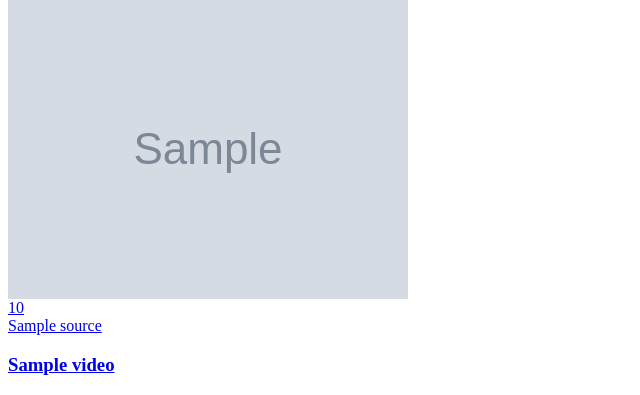
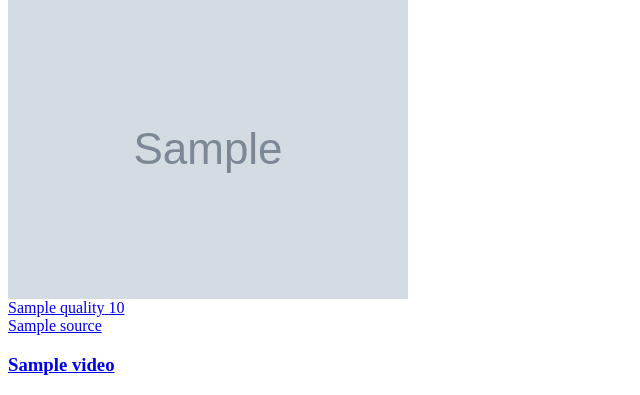
Before and after one commit to FastZet/MetaStream, a FastAPI app: template app/templates/results.html in a window 1280 px wide. Shown: the part 74-469 px from the top of the page, without its empty margins (0-640 px from the left). Run offline with FastAPI, Linux system fonts and the light colour scheme; the template is opened without the code that fills it: most values are stand-ins (such as "Sample title", 1, 10 or a date in 2020); grey boxes marked "Sample" are stand-in pictures; some libraries are stand-ins or nearby versions.

Commit message:
Update results.html
ui: fix rating display and add quality badge

```diff
--- a/app/templates/results.html
+++ b/app/templates/results.html
@@ -1,5 +1,4 @@
 {% if results %}
-    <!-- Metadata Header -->
     <div class="flex justify-between items-center mb-6 px-2">
         <h2 class="text-gray-400 text-sm">
             Found <span class="text-white font-bold">{{ count }}</span> results in <span class="text-white font-bold">{{ time }}s</span>
@@ -7,53 +6,56 @@
         <span class="text-xs text-gray-600 bg-gray-900 px-2 py-1 rounded">Page {{ page }}</span>
     </div>
 
-    <!-- The Grid: 2 cols mobile, 5 cols desktop (lg breakpoint) -->
     <div class="grid grid-cols-2 lg:grid-cols-5 gap-4 mb-12">
         {% for video in results %}
         <a href="{{ video.url }}" target="_blank" rel="noopener noreferrer" class="group block bg-gray-900 rounded-lg overflow-hidden hover:ring-2 hover:ring-red-600 transition-all duration-200 shadow-lg">
 
-            <!-- Thumbnail Container -->
             <div class="relative aspect-video bg-gray-800 overflow-hidden">
-                <!-- Lazy load images for performance -->
                 <img src="{{ video.thumbnail }}" alt="{{ video.title }}" loading="lazy" class="w-full h-full object-cover transform group-hover:scale-105 transition-transform duration-300">
 
-                <!-- Duration Badge (Bottom Right) -->
+                <!-- Duration & Quality Badge -->
                 {% if video.duration != 'N/A' %}
-                <div class="absolute bottom-1 right-1 bg-black bg-opacity-80 text-white text-[10px] font-bold px-1.5 py-0.5 rounded">
-                    {{ video.duration }}
+                <div class="absolute bottom-1 right-1 bg-black bg-opacity-80 text-white text-[10px] font-bold px-1.5 py-0.5 rounded flex gap-1">
+                    {% if video.quality %}
+                        <span class="text-red-400 italic">{{ video.quality }}</span>
+                    {% endif %}
+                    <span>{{ video.duration }}</span>
                 </div>
                 {% endif %}
 
-                <!-- Source Badge (Top Left) -->
                 <div class="absolute top-0 left-0 bg-red-600 text-white text-[10px] font-bold px-2 py-0.5 rounded-br uppercase tracking-wider">
                     {{ video.source }}
                 </div>
             </div>
 
-            <!-- Meta Data -->
             <div class="p-3">
-                <!-- Title: Truncated to 2 lines -->
                 <h3 class="text-gray-200 text-xs sm:text-sm font-medium line-clamp-2 leading-tight group-hover:text-red-400 mb-2 h-8 sm:h-10" title="{{ video.title }}">
                     {{ video.title }}
                 </h3>
 
-                <!-- Stats Row -->
                 <div class="flex justify-between items-center text-[10px] sm:text-xs text-gray-500">
+                    <!-- Views: Only show if valid -->
+                    {% if video.views != 'N/A' and video.views != '0' %}
                     <span class="flex items-center gap-1" title="Views">
                         <svg class="w-3 h-3" fill="currentColor" viewBox="0 0 20 20"><path d="M10 12a2 2 0 100-4 2 2 0 000 4z"/><path fill-rule="evenodd" d="M.458 10C1.732 5.943 5.522 3 10 3s8.268 2.943 9.542 7c-1.274 4.057-5.064 7-9.542 7S1.732 14.057.458 10zM14 10a4 4 0 11-8 0 4 4 0 018 0z" clip-rule="evenodd"/></svg>
                         {{ video.views }}
                     </span>
+                    {% else %}
+                    <span></span> <!-- Spacer -->
+                    {% endif %}
+
+                    <!-- Rating: Re-add % here since we stripped it in python -->
+                    {% if video.rating != 'N/A' %}
                     <span class="flex items-center gap-1 text-green-400" title="Rating">
                         {{ video.rating }}%
                     </span>
+                    {% endif %}
                 </div>
             </div>
         </a>
         {% endfor %}
     </div>
 
-    <!-- Pagination -->
-    <!-- Uses scroll-to-top logic automatically via HTMX swap -->
     <div class="flex justify-center gap-4 py-8 border-t border-gray-800">
         {% if page > 1 %}
         <button hx-get="/search?q={{ query }}&page={{ page - 1 }}"
@@ -75,7 +77,6 @@
     </div>
 
 {% else %}
-    <!-- Empty State -->
     <div class="text-center py-20 bg-gray-900/50 rounded-lg border border-gray-800">
         <div class="inline-block p-4 bg-gray-800 rounded-full mb-4">
             <svg class="w-12 h-12 text-gray-600" fill="none" viewBox="0 0 24 24" stroke="currentColor">
```
